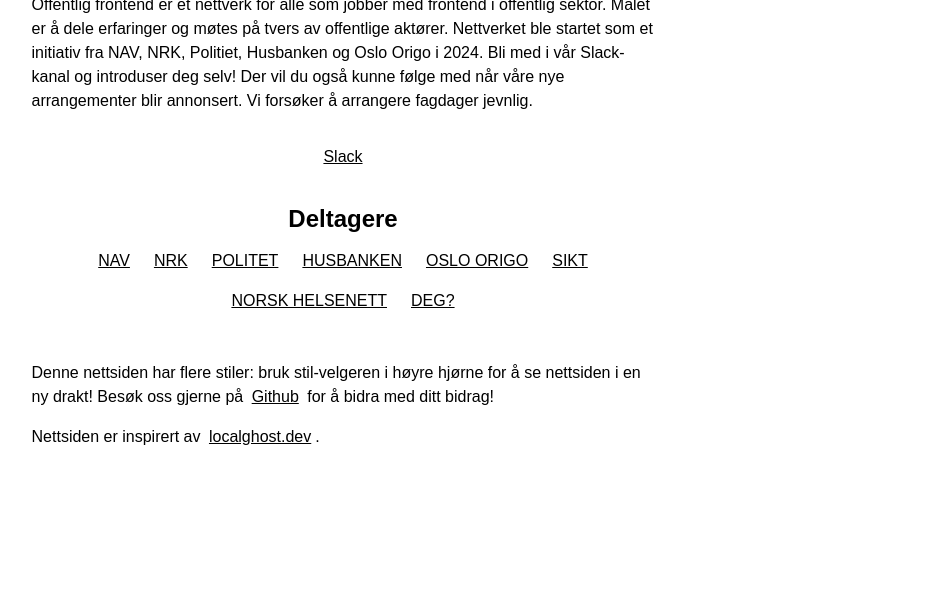
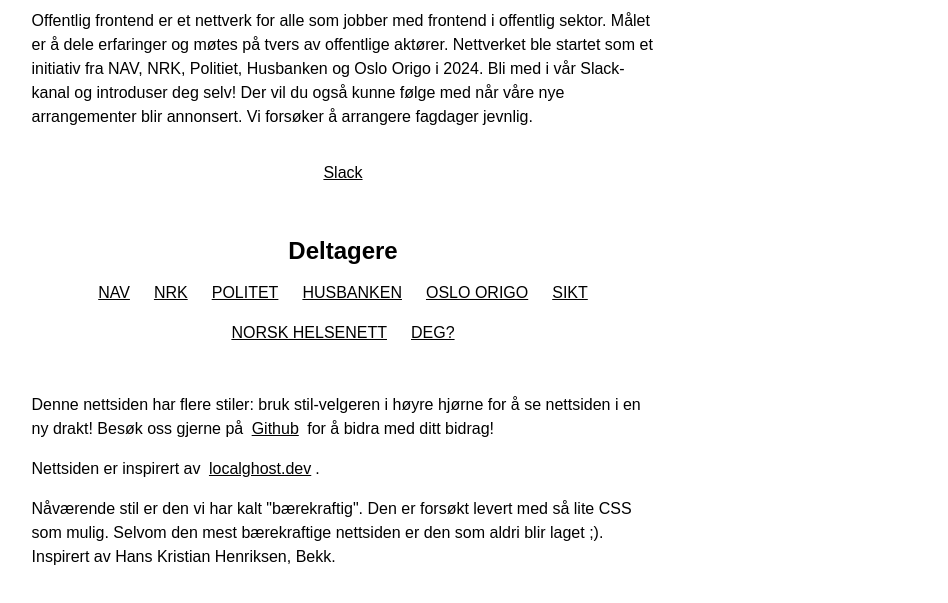
Before and after one commit to ingvildforseth/offentligfrontend, an Astro site: page /baerekraftig in a window 1280 px wide. Shown: the part 387-990 px from the top of the page, without its empty margins (297-1245 px from the left). Before the commit the page ends 884 px from the top, so only its background shows below. Built offline with nearby package versions, Linux system fonts and the light colour scheme; Astro itself is replaced by a stand-in of ours.

Commit message:
Tweaking OF

```diff
--- a/src/styles/baerekraftig.css
+++ b/src/styles/baerekraftig.css
@@ -38,7 +38,7 @@ main {
 h1,
 h2 {
   text-align: center;
-  margin-top: 2rem;
+  margin-top: var(--size-l);
   margin-bottom: 0.75rem;
 }
 
@@ -46,13 +46,21 @@ footer {
   margin-top: var(--size-l);
 }
 
-footer > * {
+footer > *,
+footer::after {
   max-width: 70ch;
   margin: 0 auto;
 }
 
+footer::after {
+  margin-top: var(--size-s);
+  display: block;
+  /* Blogg-artikkel: https://blogg.bekk.no/digitale-utslipp-og-b%C3%A6rekraftig-utvikling-68a3ea61b93a */
+  content: 'Nåværende stil er den vi har kalt "bærekraftig". Den er forsøkt levert med så lite CSS som mulig. Selvom den mest bærekraftige nettsiden er den som aldri blir laget ;). Inspirert av  Hans Kristian Henriksen, Bekk.';
+}
+
 p + p {
-  margin-top: 1rem;
+  margin-top: var(--size-s);
 }
 
 /*
```
